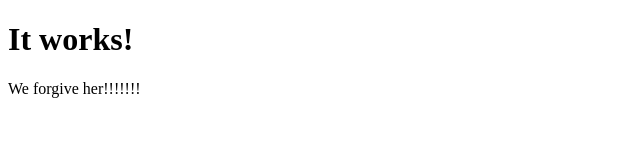
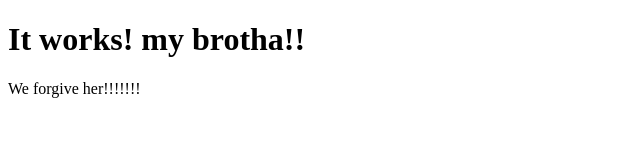
Before and after one commit to IAustinBehrensI/weforgivepnut, a plain HTML site: page index.html in a window 1280 px wide. Shown: the whole page, without its empty margins (0-640 px from the left). Drawn offline with Linux system fonts and the light colour scheme.

Commit message:
Update website

```diff
--- a/index.html
+++ b/index.html
@@ -4,7 +4,8 @@
     <title>pnut</title>
 </head>
 <body>
-    <h1>It works!</h1>
+    <h1>It works! my brotha!!
+    </h1>
     <p>We forgive her!!!!!!!</p>
 </body>
 </html>
```
